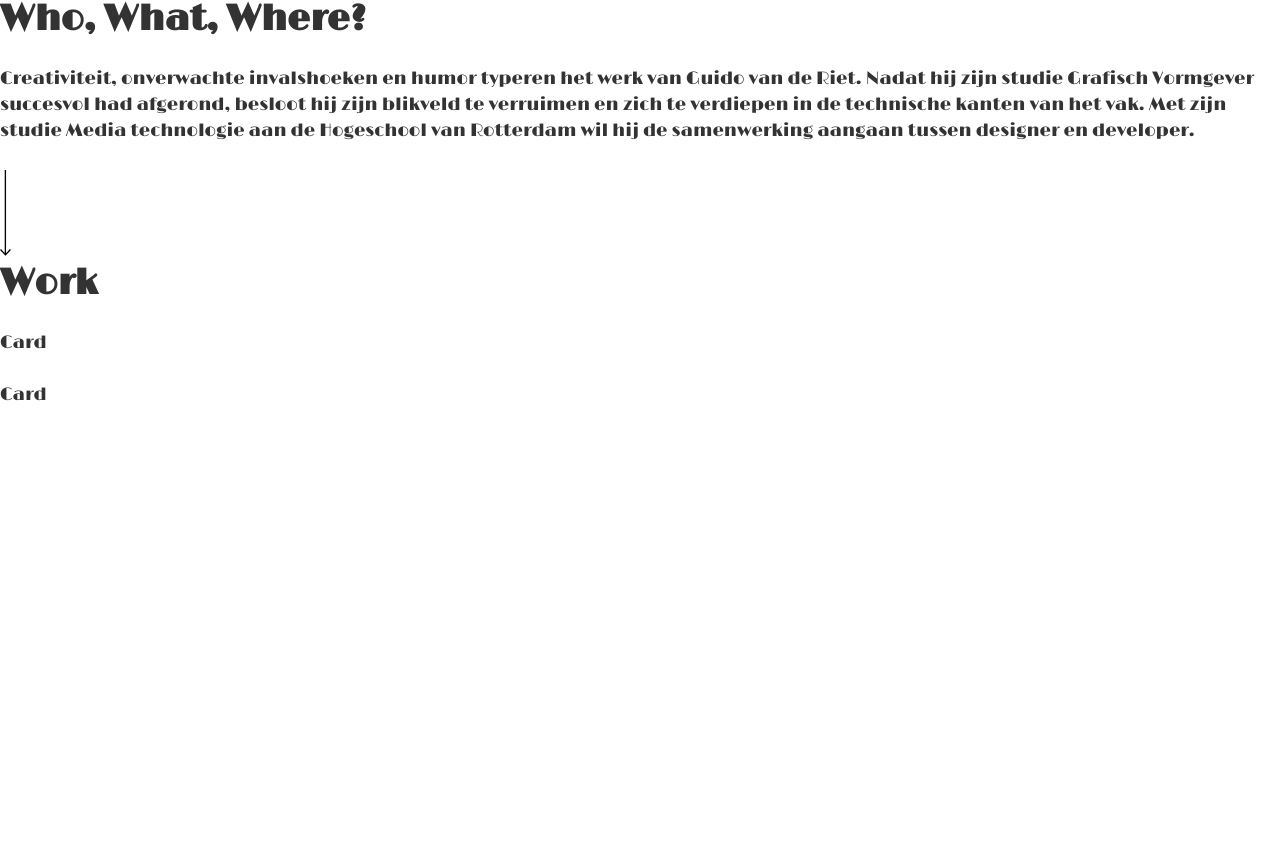
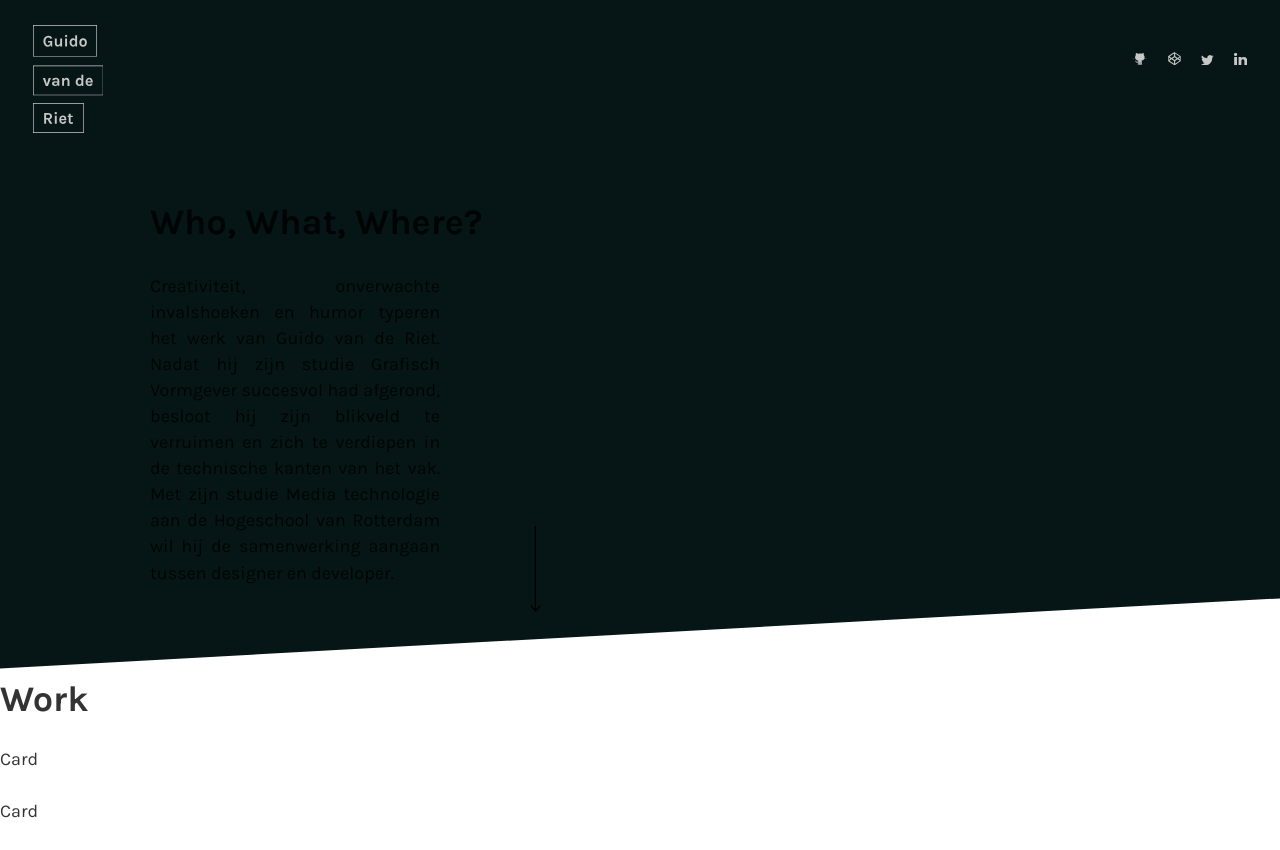
Before and after one commit to GuidovdRiet/guidovanderiet-portfolio, a Gatsby site: page / in a window 1280 px wide. Before the commit the page ends 800 px from the top, so only its background shows below. Built offline with nearby package versions, Linux system fonts and the light colour scheme; Gatsby itself is replaced by a stand-in of ours.

Commit message:
header styling

```diff
--- a/gatsby-config.js
+++ b/gatsby-config.js
@@ -15,8 +15,7 @@ module.exports = {
       resolve: `gatsby-plugin-google-fonts`,
       options: {
         fonts: [
-          `limelight`,
-          `source sans pro\:300,400,400i,700` // you can also specify font weights and styles
+          `karla\:400,700` // you can also specify font weights and styles
         ]
       }
     }
--- a/src/components/Header/Logo.js
+++ b/src/components/Header/Logo.js
@@ -1,7 +1,12 @@
 import React, { Component } from 'react';
+import styled from 'styled-components';
+
+const Brand = styled.svg`
+    fill: #C7C7C7;
+`
 
 const Logo = () =>
-    <svg width="18.64mm" height="28.56mm" viewBox="0 0 52.84 80.96">
+    <Brand width="18.64mm" height="28.56mm" viewBox="0 0 52.84 80.96">
         <path d="M48,23.69H0V0H48V23.69Zm-47.5-.5h47V0.5H0.5V23.19Z"/>
         <path d="M52.84,52.78H0V30.35H52.84V52.78ZM0.5,52.28H52.34V30.85H0.5V52.28Z"/>
         <path d="M38.18,81H0V58.52H38.18V81ZM0.5,80.46H37.68V59H0.5V80.46Z"/>
@@ -19,6 +24,6 @@ const Logo = () =>
         <path d="M16.2,66.15a0.82,0.82,0,0,1,.23-0.62,1.06,1.06,0,0,1,1.31,0,0.92,0.92,0,0,1,0,1.23,1.07,1.07,0,0,1-1.31,0A0.82,0.82,0,0,1,16.2,66.15Zm0.17,1.9h1.44V74H16.37V68.06Z"/>
         <path d="M24.84,69.68a3.32,3.32,0,0,1,.15.94,5.52,5.52,0,0,1,0,.77H21.11a2.06,2.06,0,0,0,.35,1.17,1.16,1.16,0,0,0,1,.45,1,1,0,0,0,1.06-.78H25a2.13,2.13,0,0,1-.82,1.4,2.69,2.69,0,0,1-1.7.54,2.57,2.57,0,0,1-2-.85A3.24,3.24,0,0,1,19.69,71a3.21,3.21,0,0,1,.82-2.29,2.59,2.59,0,0,1,2-.83,2.3,2.3,0,0,1,1.92.87A2.7,2.7,0,0,1,24.84,69.68Zm-2.36-.62a1.19,1.19,0,0,0-1,.4,1.78,1.78,0,0,0-.4,1h2.53A1.33,1.33,0,0,0,23,69.18,1.2,1.2,0,0,0,22.48,69.06Z"/>
         <path d="M30.06,73.85a3.74,3.74,0,0,1-1.27.32A2.7,2.7,0,0,1,28,74.06a1.83,1.83,0,0,1-.62-0.33,1.75,1.75,0,0,1-.56-1.38V69H26v-1H26.8V66.51h1.44v1.56h1.61v1H28.24V72.3a0.63,0.63,0,0,0,.7.73,2.94,2.94,0,0,0,.92-0.2Z"/>
-    </svg>
+    </Brand>
 
 export default Logo;
--- a/src/components/Header/Navigation.js
+++ b/src/components/Header/Navigation.js
@@ -1,22 +1,54 @@
 import React, { Component } from 'react';
+import styled from 'styled-components';
+
+const Nav = styled.nav`
+    display: flex;
+    justify-content: space-between;
+    align-items: center;
+    padding: 25px 33px 0 33px;
+`
+
+const SocialIconWrapper = styled.ul`
+    list-style: none;
+    display: flex;
+    width: 115px;
+    align-items: center;
+    justify-content: space-between;
+`
+
+const Icon = styled.li`
+    > * {
+        fill: #C7C7C7;
+    }
+`
+
+// Icons
 import Logo from './Logo';
-
-// Social icons
-import Codepen from '../Icons/social-icons/Codepen';
-import Github from '../Icons/social-icons/Github';
-import LinkedIn from '../Icons/social-icons/LinkedIn';
-import Twitter from '../Icons/social-icons/Twitter';
+import Codepen from '../images/icons/social-icons/Codepen';
+import Github from '../images/icons/social-icons/Github';
+import LinkedIn from '../images/icons/social-icons/LinkedIn';
+import Twitter from '../images/icons/social-icons/Twitter';
 
 class Navigation extends Component {
     render() {
         return (
-            <div>
+            <Nav>
                 <Logo />
-                <Codepen />
-                <Github />
-                <Twitter />
-                <LinkedIn />
-            </div>
+                <SocialIconWrapper>
+                    <Icon>
+                        <Github />
+                    </Icon>
+                    <Icon>
+                        <Codepen />
+                    </Icon>
+                    <Icon>
+                        <Twitter />
+                    </Icon>
+                    <Icon>
+                        <LinkedIn />
+                    </Icon>
+                </SocialIconWrapper>
+            </Nav>
         )
     }
 }
--- a/src/components/Header/index.js
+++ b/src/components/Header/index.js
@@ -1,19 +1,88 @@
 import React, { Component } from "react";
-import Navigation from './Navigation';
+import Navigation from "./Navigation";
 import Link from "gatsby-link";
+import styled from "styled-components";
 
 // Icons
-import Arrow from '../Icons/Arrow.js'
+import Arrow from "../images/icons/Arrow.js";
+import background from "../images/header-background.svg";
+
+const Head = styled.header`
+  background-image: url(${background});
+  background-position: bottom;
+  width: 100%;
+  height: 85vh;
+`;
+
+const ContentWrapper = styled.div`
+  flex: 1;
+  display: flex;
+  margin: 70px 150px 0 150px;
+`;
+
+const Content = styled.div`
+  max-width: 500px;
+  display: flex;
+  flex-direction: column;
+`;
+
+const ContentTop = styled.div`
+  & > h1 {
+    color: ${props => props.theme.colorWhite};
+    margin: 0 0 30px 0;
+  }
+`;
+
+const ContentBottom = styled.div`
+  display: flex;
+  text-align: justify;
+  & > p {
+    margin-right: 90px;
+    width: 290px;
+    color: ${props => props.theme.colorLightGray};
+  }
+`;
+
+const ArrowContainer = styled.div`
+  display: flex;
+  align-items: flex-end;
+  margin-right: 95px;
+`;
+
+const HeaderTriangle = styled.div`
+  width: 100%;
+  height: 0;
+  border-top: 100px solid #071616;
+  border-right: 1000px solid transparent;
+`;
 
 class Header extends Component {
   render() {
     return (
-      <div>
-        <h1>Who, What, Where?</h1>
-        <p>Creativiteit, onverwachte invalshoeken en humor typeren het werk van Guido van de Riet. Nadat hij zijn studie Grafisch Vormgever succesvol had afgerond, besloot hij zijn blikveld te verruimen en zich te verdiepen in de technische kanten van het vak. Met zijn studie Media technologie aan de Hogeschool van Rotterdam wil hij de samenwerking aangaan tussen designer en developer.</p>
-        <Arrow />
-      </div>
-    )
+      <Head>
+        <Navigation />
+        <ContentWrapper>
+          <Content>
+            <ContentTop>
+              <h1>Who, What, Where?</h1>
+            </ContentTop>
+            <ContentBottom>
+              <p>
+                Creativiteit, onverwachte invalshoeken en humor typeren het werk
+                van Guido van de Riet. Nadat hij zijn studie Grafisch Vormgever
+                succesvol had afgerond, besloot hij zijn blikveld te verruimen
+                en zich te verdiepen in de technische kanten van het vak. Met
+                zijn studie Media technologie aan de Hogeschool van Rotterdam
+                wil hij de samenwerking aangaan tussen designer en developer.
+              </p>
+              <ArrowContainer>
+                <Arrow />
+              </ArrowContainer>
+            </ContentBottom>
+          </Content>
+        </ContentWrapper>
+      </Head>
+    );
   }
 }
 
--- a/src/components/Icons/Arrow.js
+++ /dev/null
@@ -1,9 +0,0 @@
-import React from "react";
-
-const Arrow = () => (
-  <svg width="2.89mm" height="22.72mm" viewBox="0 0 8.18 64.4">
-    <polygon points="7.45 59.32 4.53 62.46 4.53 0 3.53 0 3.53 62.33 0.73 59.32 0 60 4.09 64.4 8.18 60 7.45 59.32" />
-  </svg>
-);
-
-export default Arrow;
--- /dev/null
+++ b/src/components/images/icons/Arrow.js
@@ -0,0 +1,14 @@
+import React from "react";
+import styled from 'styled-components'
+
+const ArrowIcon = styled.svg`
+  fill: ${props => props.theme.colorWhite};
+`
+
+const Arrow = () => (
+  <ArrowIcon width="2.89mm" height="22.72mm" viewBox="0 0 8.18 64.4">
+    <polygon points="7.45 59.32 4.53 62.46 4.53 0 3.53 0 3.53 62.33 0.73 59.32 0 60 4.09 64.4 8.18 60 7.45 59.32" />
+  </ArrowIcon>
+);
+
+export default Arrow;
--- a/src/utils/typography.js
+++ b/src/utils/typography.js
@@ -3,7 +3,7 @@ import Typography from 'typography';
 export default new Typography({
     baseFontSize: '18px',
     baseLineHeight: 1.45,
-    headerFontFamily: ['limelight', 'serif'],
+    headerFontFamily: ['Karla', 'sans-serif'],
     headerWeight: 700,
-    bodyFontFamily: ['limelight', 'sans-serif']
+    bodyFontFamily: ['Karla', 'sans-serif']
 });
```
Also changed, not shown: src/layouts/index.js (+12 -8 lines), src/components/images/header-background.svg (added), src/components/images/icons/social-icons/Codepen.js (renamed from src/components/Icons/social-icons/Codepen.js), src/components/images/icons/social-icons/Github.js (renamed from src/components/Icons/social-icons/Github.js), src/components/images/icons/social-icons/LinkedIn.js (renamed from src/components/Icons/social-icons/LinkedIn.js), src/components/images/icons/social-icons/Twitter.js (renamed from src/components/Icons/social-icons/Twitter.js).
